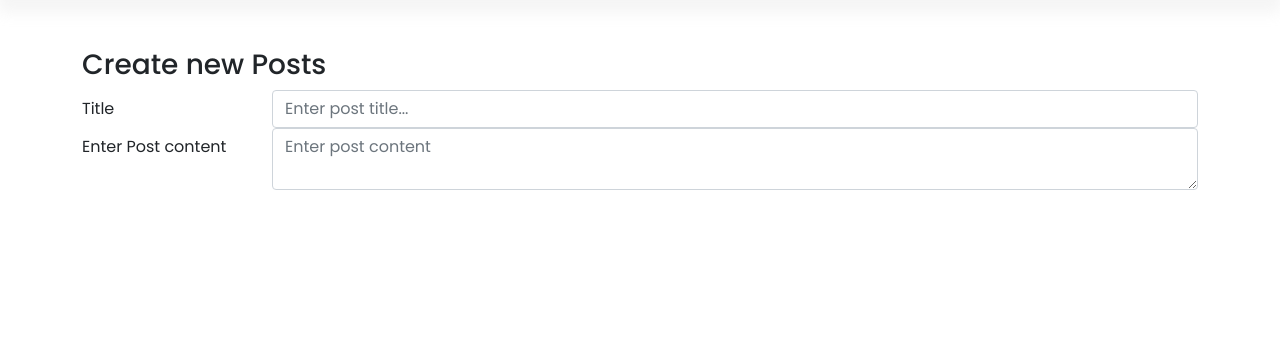
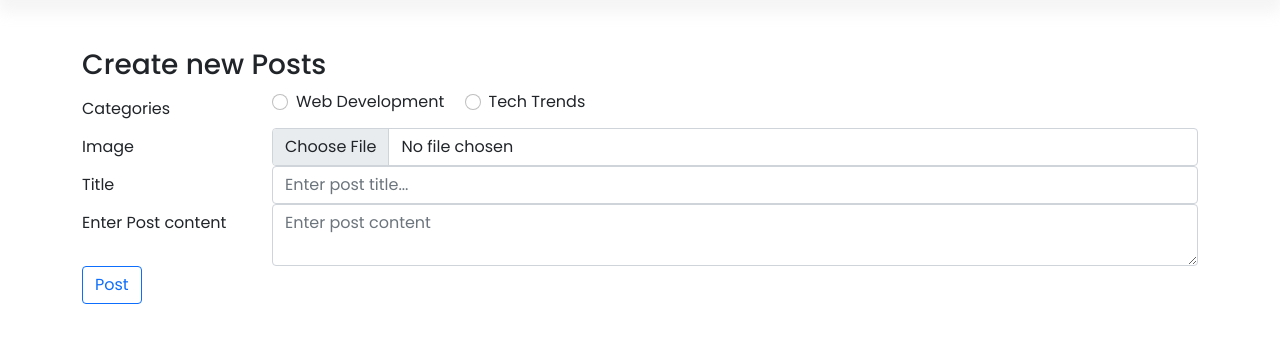
Before and after one commit to kewablay/BlogApp-Flask, a Flask app: template templates/new-post.html in a window 1280 px wide. Shown: the part 77-420 px from the top of the page. Run offline with Flask 2, Linux system fonts and the light colour scheme; the template is opened without the code that fills it, so the values that code supplies are empty; parts of the project's set-up code (start-up, migrations or seed data) failed here and were passed over.

Commit message:
added changes

```diff
--- a/blog.py
+++ b/blog.py
@@ -1,28 +1,47 @@
+from email.policy import default
 from unicodedata import category
+from datetime import datetime
 from flask import Flask, render_template
 from flask_sqlalchemy import SQLAlchemy
 from sqlalchemy import ForeignKey
 
 app = Flask(__name__)
-app.config['SQLALCHEMY_DATABASE_URI'] = 'sqlite:///posts.db'
+app.config['SQLALCHEMY_DATABASE_URI'] = 'sqlite:///blog.db'
 db = SQLAlchemy(app)
 
-class BlogPost(db.Model):
-    post_id = db.Column(db.Integer, primary_key=True)
+
+class Category(db.Model):
+    id = db.Column(db.Integer, primary_key=True)
     title = db.Column(db.String(100), nullable=False)
+    posts = db.relationship('Post', backref='category', lazy=True)
+
+    def __repr__(self):
+        return f"{self.title}"
+
+
+class Post(db.Model):
+    id = db.Column(db.Integer, primary_key=True)
+    title = db.Column(db.String(100), nullable=False)
+    image_file = db.Column(db.String(20), nullable=False, default='default.jpg')
     content = db.Column(db.Text, nullable=False)
     author = db.Column(db.String(50), nullable=False)
-    category = db.Column(db.String(50), nullable=False)
+    category_id = db.Column(db.Integer, db.ForeignKey('category.id'), nullable=False)
+    date_created = db.Column(db.DateTime, nullable=False, default=datetime.utcnow)
 
-class Category(db.Model):
-    category_id = db.Column(db.Integer, primary_key=True)
-    title = db.Column(db.String(100), nullable=False)
-    post_id = db.Column(db.Integer, ForeignKey())
+    def __repr__(self):
+        return f"Post('{self.title}', '{self.author}')"
+
 
 
 @app.route('/')
-def blog():
-    return render_template('index.html')
+def home():
+    all_post = Post.query.all()
+    categories = Category.query.all()
+    return render_template('index.html', post=all_post, categories=categories)
+
+@app.route('/new-post',methods=['GET', 'POST'])
+def newPost():
+    return render_template('new-post.html')
 
 if __name__ == "__main__":
     app.run(debug=True)
--- a/templates/base.html
+++ b/templates/base.html
@@ -17,7 +17,7 @@
 
     <nav>
       <div class="container nav">
-        <div class="nav__brand"><a href="index.html">Blog</a></div>
+        <div class="nav__brand"><a href="{{url_for('home')}}">Blog</a></div>
         <div class="nav__links">
           <a class="nav__link" href="#">Home</a>
           <a class="nav__link" href="#">Posts</a>
--- a/templates/index.html
+++ b/templates/index.html
@@ -11,7 +11,7 @@
       <div class="banner__intro col-6">
         <h3>Inspire Others by your writings</h3>
         <p>Start by writing a blog</p>
-        <a href="new-post.html" class="bg--primary">Create Post</a>
+        <a href="{{url_for('newPost')}}" class="bg--primary">Create Post</a>
         <div class="banner__bg"></div>
       </div>
       <div class="banner__img col-6">
--- a/templates/new-post.html
+++ b/templates/new-post.html
@@ -14,6 +14,28 @@
 
       <div>
           <form>
+              <!-- radio buttons -->
+              <div class="form-group row">
+                <label for="categories" class="col-sm-2 col-form-label">Categories</label>
+                <div class="col-sm-10">
+                    <div class="form-check form-check-inline">
+                        <input class="form-check-input" type="radio" name="categoriesOption" id="webDev" value="Web Development">
+                        <label class="form-check-label" for="webDev">Web Development</label>
+                    </div>
+                    <div class="form-check form-check-inline">
+                        <input class="form-check-input" type="radio" name="categoriesOption" id="techTrends" value="Tech Trends">
+                        <label class="form-check-label" for="techTrends">Tech Trends</label>
+                    </div>
+                </div>
+
+              </div>
+              <!-- radio buttons end -->
+              <div class="form-group row">
+                  <label for="image" class="col-sm-2 col-form-label">Image</label>
+                  <div class="col-sm-10">
+                  <input type="file" accept="image/*" class="form-control" id="image">
+                  </div>
+              </div>
               <div class="form-group row">
                   <label for="title" class="col-sm-2 col-form-label">Title</label>
                   <div class="col-sm-10">
@@ -25,6 +47,9 @@
                   <div class="col-sm-10">
                   <textarea class="form-control" placeholder="Enter post content" id="content"></textarea>
               </div>
+              <div class="submit-btn">
+                  <button type="submit" class="btn btn-outline-primary">Post</button>
+              </div>
           </form>
       </div>
   </main>
```
Also changed, not shown: blog.db (added).
